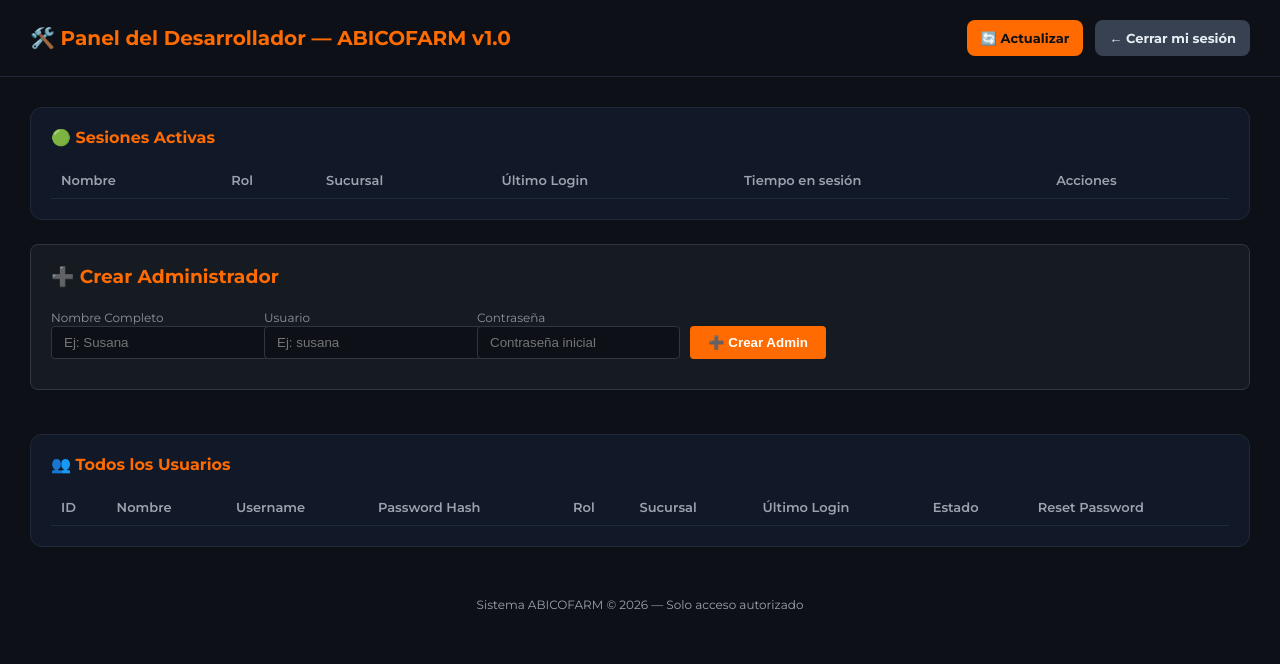
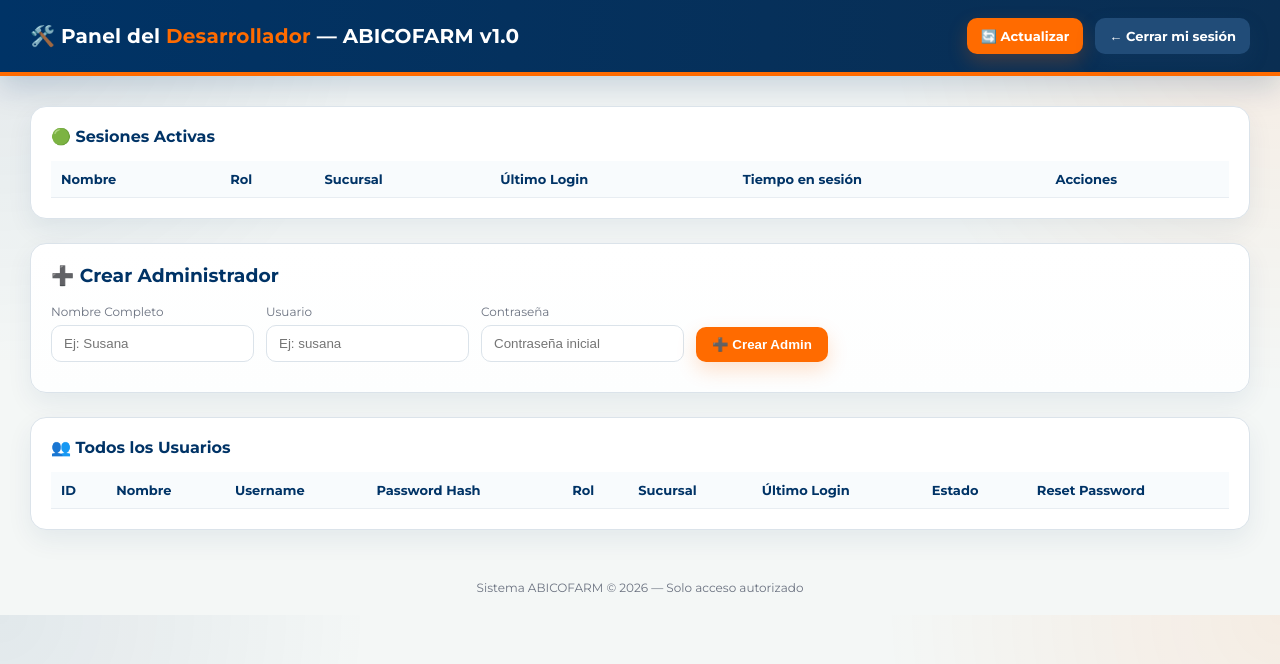
Before and after one commit to LuisBalcarcel/ABICOFARM, a Flask app: template templates/dev_panel.html in a window 1280 px wide. Shown: the top 664 px of the page. Run offline with Flask 3, Linux system fonts and the light colour scheme; the template is opened without the code that fills it, so the values that code supplies are empty.

Commit message:
Actualiza vista del panel dev

```diff
--- a/templates/dev_panel.html
+++ b/templates/dev_panel.html
@@ -5,11 +5,52 @@
     <title>Panel del Desarrollador - ABICOFARM</title>
     <style>
         @import url('https://fonts.googleapis.com/css2?family=Montserrat:wght@400;600;700&display=swap');
-        body { font-family: 'Montserrat', sans-serif; background: #0d1117; color: #e6edf3; margin: 0; }
-        .header { display: flex; justify-content: space-between; align-items: center; padding: 20px 30px; border-bottom: 1px solid #1f2937; }
-        .title { font-size: 20px; font-weight: 700; color: #FF6B00; }
+        :root {
+            --abicofarm-blue: #003366;
+            --abicofarm-blue-soft: #0b4a7a;
+            --abicofarm-orange: #ff6b00;
+            --abicofarm-orange-soft: #fff1e6;
+            --abicofarm-bg: #f4f7f6;
+            --abicofarm-surface: #ffffff;
+            --abicofarm-border: #dbe3ea;
+            --abicofarm-text: #18324f;
+            --abicofarm-muted: #6b7280;
+        }
+        * { box-sizing: border-box; }
+        body {
+            font-family: 'Montserrat', sans-serif;
+            background:
+                radial-gradient(circle at top right, rgba(255, 107, 0, 0.08), transparent 28%),
+                radial-gradient(circle at left top, rgba(0, 51, 102, 0.08), transparent 26%),
+                var(--abicofarm-bg);
+            color: var(--abicofarm-text);
+            margin: 0;
+        }
+        .header {
+            display: flex;
+            justify-content: space-between;
+            align-items: center;
+            padding: 18px 30px;
+            background: linear-gradient(90deg, var(--abicofarm-blue), #0a2e52);
+            color: #fff;
+            border-bottom: 4px solid var(--abicofarm-orange);
+            box-shadow: 0 12px 30px rgba(0, 51, 102, 0.18);
+        }
+        .title { font-size: 20px; font-weight: 700; color: #fff; letter-spacing: 0.2px; }
+        .title span { color: var(--abicofarm-orange); }
         .actions { display: flex; gap: 12px; align-items: center; }
-        .btn { background: #FF6B00; color: #0d1117; border: none; padding: 10px 14px; border-radius: 8px; font-weight: 700; cursor: pointer; font-family: inherit; font-size: 13px; }
+        .btn {
+            background: var(--abicofarm-orange);
+            color: #fff;
+            border: none;
+            padding: 10px 14px;
+            border-radius: 10px;
+            font-weight: 700;
+            cursor: pointer;
+            font-family: inherit;
+            font-size: 13px;
+            box-shadow: 0 8px 20px rgba(255, 107, 0, 0.22);
+        }
         .btn-logout-user {
             background: #dc2626;
             color: #fff;
@@ -23,30 +64,79 @@
             font-size: 13px;
         }
         .btn-logout-user:hover { filter: brightness(1.06); }
-        .link { color: #e6edf3; text-decoration: none; font-weight: 600; }
-        .btn-secondary { background: #374151; color: #e6edf3; border: none; padding: 10px 14px; border-radius: 8px; font-weight: 700; cursor: pointer; font-size: 13px; text-decoration: none; display: inline-block; }
+        .btn-secondary {
+            background: #214c78;
+            color: #fff;
+            border: none;
+            padding: 10px 14px;
+            border-radius: 10px;
+            font-weight: 700;
+            cursor: pointer;
+            font-size: 13px;
+            text-decoration: none;
+            display: inline-block;
+            box-shadow: 0 8px 20px rgba(33, 76, 120, 0.18);
+        }
         .container { padding: 30px; display: grid; gap: 24px; }
-        .card { background: #111827; border: 1px solid #1f2937; border-radius: 12px; padding: 20px; }
-        h2 { margin: 0 0 15px 0; font-size: 16px; color: #FF6B00; }
+        .card {
+            background: var(--abicofarm-surface);
+            border: 1px solid var(--abicofarm-border);
+            border-radius: 16px;
+            padding: 20px;
+            box-shadow: 0 10px 26px rgba(0, 51, 102, 0.07);
+        }
+        h2 { margin: 0 0 15px 0; font-size: 16px; color: var(--abicofarm-blue); }
         table { width: 100%; border-collapse: collapse; font-size: 13px; }
-        th, td { padding: 10px; border-bottom: 1px solid #1f2937; text-align: left; }
-        th { color: #9ca3af; font-weight: 600; }
+        th, td { padding: 10px; border-bottom: 1px solid #e8edf2; text-align: left; }
+        th { color: var(--abicofarm-blue); font-weight: 700; background: #f8fbfd; }
         .estado-on { color: #22c55e; font-weight: 700; }
         .estado-off { color: #ef4444; font-weight: 700; }
         .estado-pending { color: #f59e0b; font-weight: 700; }
-        .toast { position: fixed; top: 20px; right: 20px; background: #16a34a; color: white; padding: 10px 14px; border-radius: 8px; font-size: 12px; display: none; }
+        .toast { position: fixed; top: 20px; right: 20px; background: #16a34a; color: white; padding: 10px 14px; border-radius: 8px; font-size: 12px; display: none; box-shadow: 0 10px 25px rgba(0,0,0,0.15); }
         .toast.error { background: #dc2626; }
         .toast.warning { background: #d97706; }
-        dialog { border: none; border-radius: 10px; padding: 20px; background: #0f172a; color: #e6edf3; }
+        dialog { border: none; border-radius: 14px; padding: 20px; background: #fff; color: var(--abicofarm-text); box-shadow: 0 20px 50px rgba(0,0,0,0.22); }
         dialog::backdrop { background: rgba(0,0,0,0.6); }
         .dialog-actions { display: flex; gap: 10px; justify-content: flex-end; margin-top: 15px; }
-        input[type="text"] { width: 100%; padding: 10px; border-radius: 8px; border: 1px solid #1f2937; background: #0d1117; color: #e6edf3; }
-        .footer { text-align: center; padding: 20px; font-size: 12px; color: #9ca3af; }
+        input[type="text"], input[type="password"] {
+            width: 100%;
+            padding: 10px 12px;
+            border-radius: 10px;
+            border: 1px solid var(--abicofarm-border);
+            background: #fff;
+            color: var(--abicofarm-text);
+            outline: none;
+        }
+        input[type="text"]:focus, input[type="password"]:focus {
+            border-color: var(--abicofarm-orange);
+            box-shadow: 0 0 0 3px rgba(255, 107, 0, 0.12);
+        }
+        .footer { text-align: center; padding: 20px; font-size: 12px; color: var(--abicofarm-muted); }
+        .dev-section {
+            background: linear-gradient(180deg, #ffffff, #fdfefe);
+            border: 1px solid var(--abicofarm-border);
+            border-radius: 16px;
+            padding: 20px;
+            box-shadow: 0 10px 26px rgba(0, 51, 102, 0.07);
+        }
+        .dev-section h3 { margin: 0 0 14px 0; color: var(--abicofarm-blue); }
+        .dev-form-grid { display: flex; gap: 12px; flex-wrap: wrap; align-items: flex-end; }
+        .dev-field label { color: var(--abicofarm-muted); font-size: 12px; display: inline-block; margin-bottom: 6px; }
+        .dev-action-btn {
+            background: var(--abicofarm-orange);
+            color: #fff;
+            border: none;
+            padding: 10px 16px;
+            border-radius: 10px;
+            cursor: pointer;
+            font-weight: 700;
+            box-shadow: 0 8px 20px rgba(255, 107, 0, 0.2);
+        }
     </style>
 </head>
 <body>
     <div class="header">
-        <div class="title">🛠️ Panel del Desarrollador — ABICOFARM v1.0</div>
+        <div class="title">🛠️ Panel del <span>Desarrollador</span> — ABICOFARM v1.0</div>
         <div class="actions">
             <button class="btn" id="btnActualizar">🔄 Actualizar</button>
             <a href="{{ url_for('logout') }}" class="btn-secondary">← Cerrar mi sesión</a>
@@ -71,32 +161,22 @@
             </table>
         </div>
 
-        <div style="background:#161b22; border:1px solid #30363d;
-                    border-radius:8px; padding:20px; margin-bottom:20px;">
-            <h3 style="color:#FF6B00; margin-top:0;">➕ Crear Administrador</h3>
-            <div style="display:flex; gap:10px; flex-wrap:wrap; align-items:flex-end;">
-                <div>
-                    <label style="color:#8b949e; font-size:12px;">Nombre Completo</label><br>
-                    <input type="text" id="admin_nombre" placeholder="Ej: Susana"
-                           style="background:#0d1117; color:white; border:1px solid #30363d;
-                                  padding:8px 12px; border-radius:4px;">
+        <div class="dev-section">
+            <h3>➕ Crear Administrador</h3>
+            <div class="dev-form-grid">
+                <div class="dev-field">
+                    <label for="admin_nombre">Nombre Completo</label><br>
+                    <input type="text" id="admin_nombre" placeholder="Ej: Susana">
                 </div>
-                <div>
-                    <label style="color:#8b949e; font-size:12px;">Usuario</label><br>
-                    <input type="text" id="admin_username" placeholder="Ej: susana"
-                           style="background:#0d1117; color:white; border:1px solid #30363d;
-                                  padding:8px 12px; border-radius:4px;">
+                <div class="dev-field">
+                    <label for="admin_username">Usuario</label><br>
+                    <input type="text" id="admin_username" placeholder="Ej: susana">
                 </div>
-                <div>
-                    <label style="color:#8b949e; font-size:12px;">Contraseña</label><br>
-                    <input type="password" id="admin_password" placeholder="Contraseña inicial"
-                           style="background:#0d1117; color:white; border:1px solid #30363d;
-                                  padding:8px 12px; border-radius:4px;">
+                <div class="dev-field">
+                    <label for="admin_password">Contraseña</label><br>
+                    <input type="password" id="admin_password" placeholder="Contraseña inicial">
                 </div>
-                <button onclick="crearAdmin()"
-                        style="background:#FF6B00; color:white; border:none;
-                               padding:9px 18px; border-radius:4px; cursor:pointer;
-                               font-weight:bold;">
+                <button onclick="crearAdmin()" class="dev-action-btn">
                     ➕ Crear Admin
                 </button>
             </div>
```
